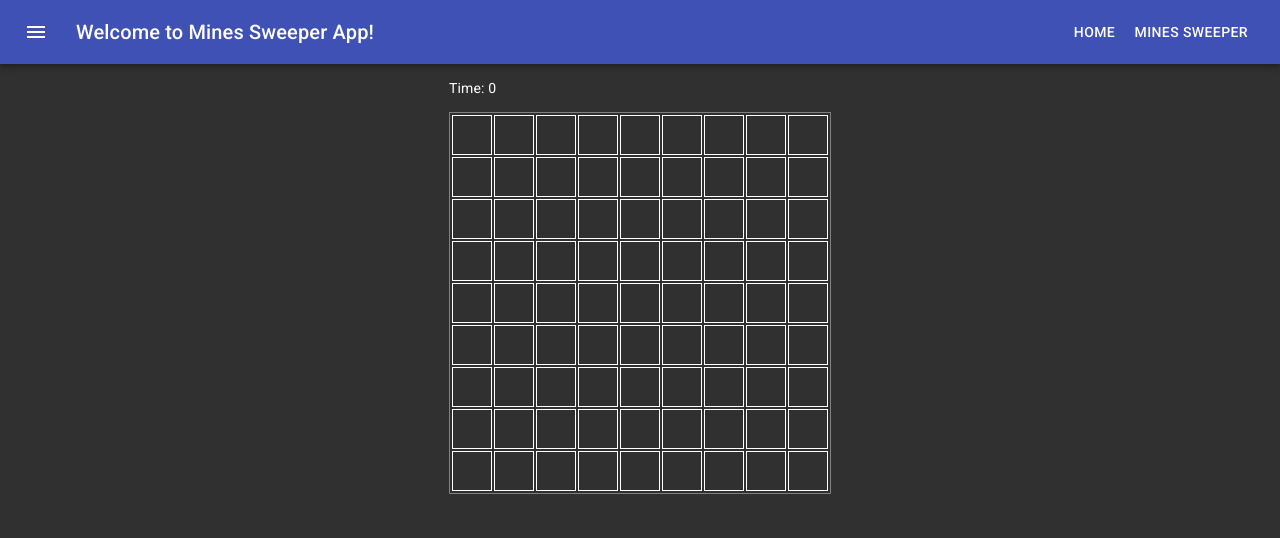
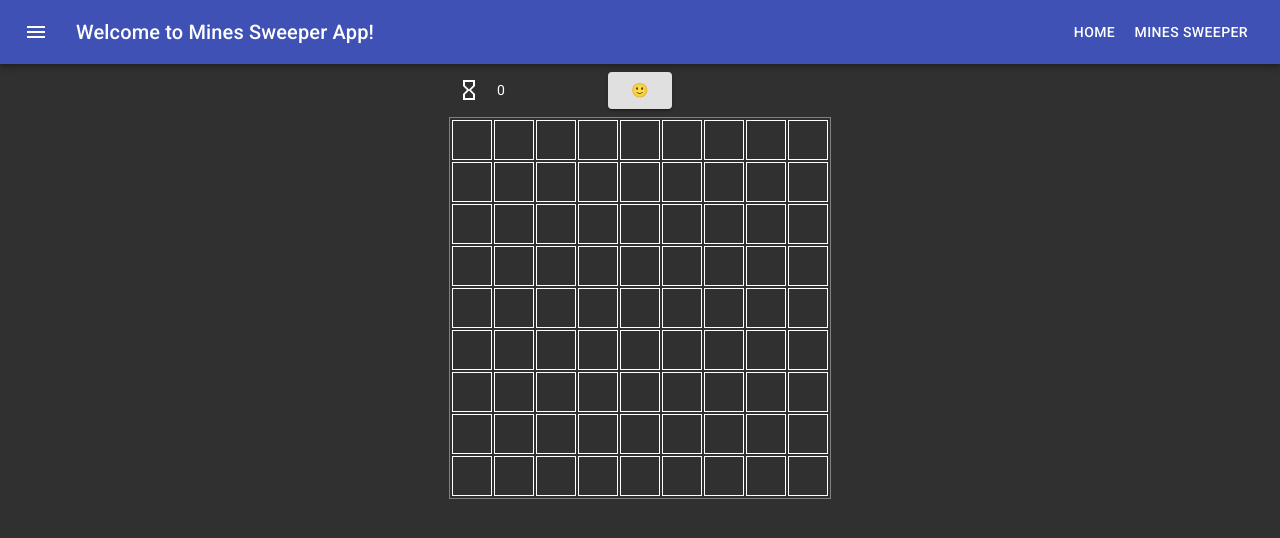
Before and after one commit to rulyotano/minesweeper, a React (Create React App) app in the folder Minesweeper/Minesweeper/ClientApp/: page /mines-sweeper in a window 1280 px wide. Shown: the top 538 px of the page. Built offline with nearby package versions, Linux system fonts and the light colour scheme.

Commit message:
Improve styles: added status bar

```diff
--- a/Minesweeper/Minesweeper/ClientApp/src/components/app/minesweeper/Minesweeper.tsx
+++ b/Minesweeper/Minesweeper/ClientApp/src/components/app/minesweeper/Minesweeper.tsx
@@ -1,15 +1,13 @@
 import React from "react";
-import Button from "@material-ui/core/Button";
-import { Typography } from "@material-ui/core";
 import makeStyles from "@material-ui/core/styles/makeStyles";
 import { Cell } from "./helpers/cellHelper";
 import Board from "./components/board";
-import ElapsedSeconds from "./components/ElapsedSeconds";
 import {
   gameConfigurations,
   IBoardConfiguration
 } from "./helpers/gameHelper";
 import styles from "./styles";
+import InfoBar from "./components/infoBar";
 
 const useStyles = makeStyles(styles);
 
@@ -18,7 +16,7 @@ const Minesweeper: React.FunctionComponent<MinesweeperProps> = (props: Minesweep
     board,
     startTime,
     endTime,
-    gameEnded,
+    // gameEnded,
     isStarted,
     isWin,
     isLost,
@@ -42,20 +40,13 @@ const Minesweeper: React.FunctionComponent<MinesweeperProps> = (props: Minesweep
       initializeWithConfiguration();
     },
     // eslint-disable-next-line
-    [ initialize ]
+    [initialize]
   );
 
   return (
     <div className={classes.centeredContainer}>
       <div>
-        <p>
-          Time: <ElapsedSeconds startTime={startTime} endTime={endTime} />
-        </p>
-
-        {gameEnded ? <Button onClick={initializeWithConfiguration}>Re-start</Button> : null}
-
-        {isWin ? <Typography>Congrats!!! You Win!!!</Typography> : null}
-        {isLost ? <Typography>You Lost. Try another more time!!!</Typography> : null}
+        <InfoBar time={{ startTime, endTime }} onReset={initializeWithConfiguration} gameState={{ isWin, isLost }} />
 
         <Board
           board={board}
--- /dev/null
+++ b/Minesweeper/Minesweeper/ClientApp/src/components/app/minesweeper/components/infoBar/InfoBar.tsx
@@ -0,0 +1,58 @@
+import React from "react";
+import makeStyles from "@material-ui/core/styles/makeStyles";
+import Button from "@material-ui/core/Button";
+import HourglassEmptyIcon from "@material-ui/icons/HourglassEmpty";
+// import Brightness5OutlinedIcon from "@material-ui/icons/Brightness5Outlined";
+import styles from "./styles";
+import ElapsedSeconds from "../../components/ElapsedSeconds";
+
+const useStyles = makeStyles(styles);
+const InfoBar: React.FunctionComponent<InfoBarProps> = (props: InfoBarProps) => {
+  const { time: { startTime, endTime }, onReset, gameState } = props;
+
+  const classes = useStyles();
+  const buttonIcon = getEmojiFromGameState(gameState);
+
+  return (
+    <div className={classes.infoBarContainer}>
+      <div className={classes.lineCentered}>
+        <HourglassEmptyIcon />
+        <div className={classes.timeTextContainer}><ElapsedSeconds startTime={startTime} endTime={endTime} /></div>
+      </div>
+      <div>
+        <Button variant="contained" onClick={onReset}>
+          {buttonIcon}
+        </Button>
+      </div>
+      <div className={classes.minesLeftContainer}>
+        {/* <Brightness5OutlinedIcon /> {minesLeft} */}
+      </div>
+    </div>
+  );
+};
+
+const getEmojiFromGameState = (gameState: GameState) => {
+  if (gameState.isWin) return "😎";
+  if (gameState.isLost) return "😫";
+  return "🙂";
+}
+
+export interface GameState {
+  isWin: boolean,
+  isLost: boolean
+}
+
+export interface TimeState {
+  startTime: Date | null,
+  endTime: Date | null
+}
+
+
+export interface InfoBarProps {
+  // minesLeft: number,
+  time: TimeState,
+  gameState: GameState,
+  onReset: () => void
+}
+
+export default InfoBar;
--- /dev/null
+++ b/Minesweeper/Minesweeper/ClientApp/src/components/app/minesweeper/components/infoBar/index.ts
@@ -0,0 +1 @@
+export {default} from "./InfoBar";
--- /dev/null
+++ b/Minesweeper/Minesweeper/ClientApp/src/components/app/minesweeper/components/infoBar/styles.ts
@@ -0,0 +1,23 @@
+import { Theme } from "@material-ui/core/styles/createMuiTheme";
+import createStyles from "@material-ui/core/styles/createStyles";
+
+export default (theme: Theme) =>
+  createStyles({
+    infoBarContainer: {
+      display: "flex",
+      justifyContent: "space-between",
+      margin: theme.spacing(1)
+    },
+    lineCentered: {
+      display: "flex",
+      alignItems: "center"
+    },
+    timeTextContainer: {
+      width: theme.spacing(3),
+      display: "inline-block",
+      textAlign: "right"
+    },
+    minesLeftContainer: {
+      width: theme.spacing(6)
+    }
+  });
```
Also changed, not shown: 1 other file (tests, documents, lock files or other folders).
